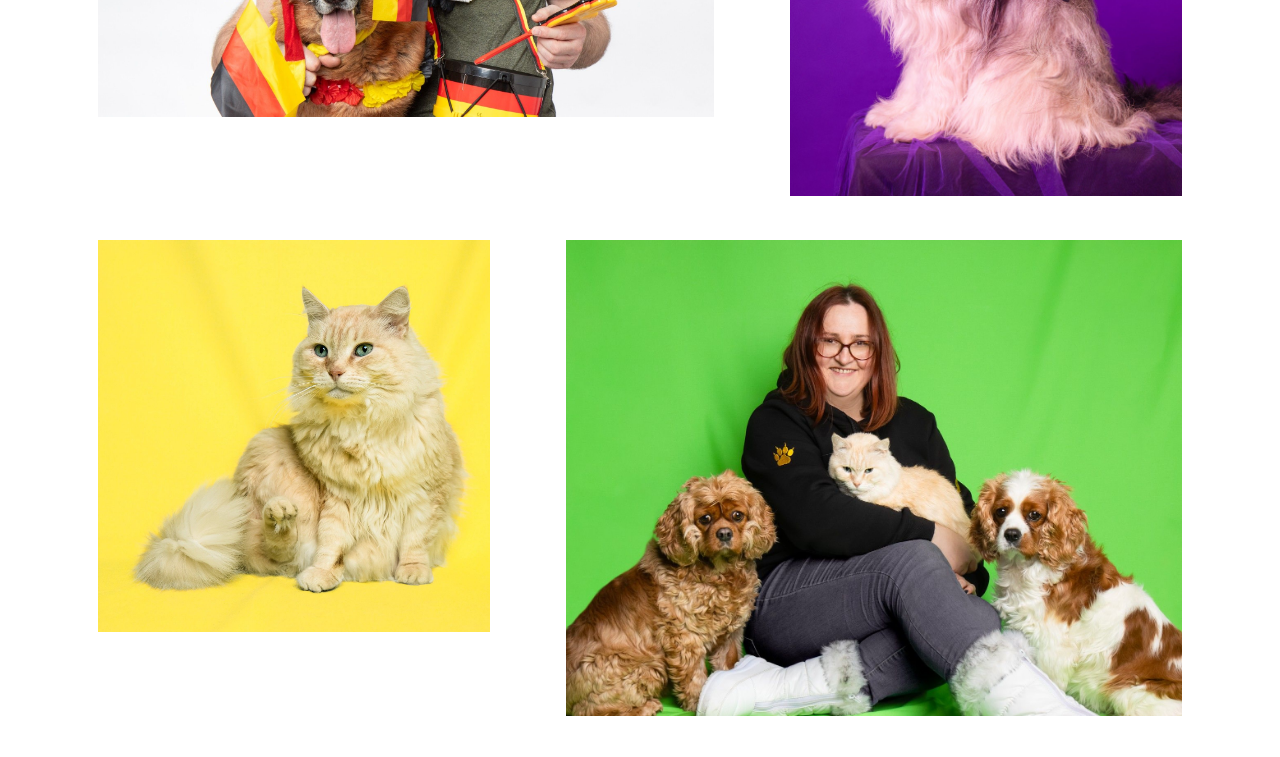
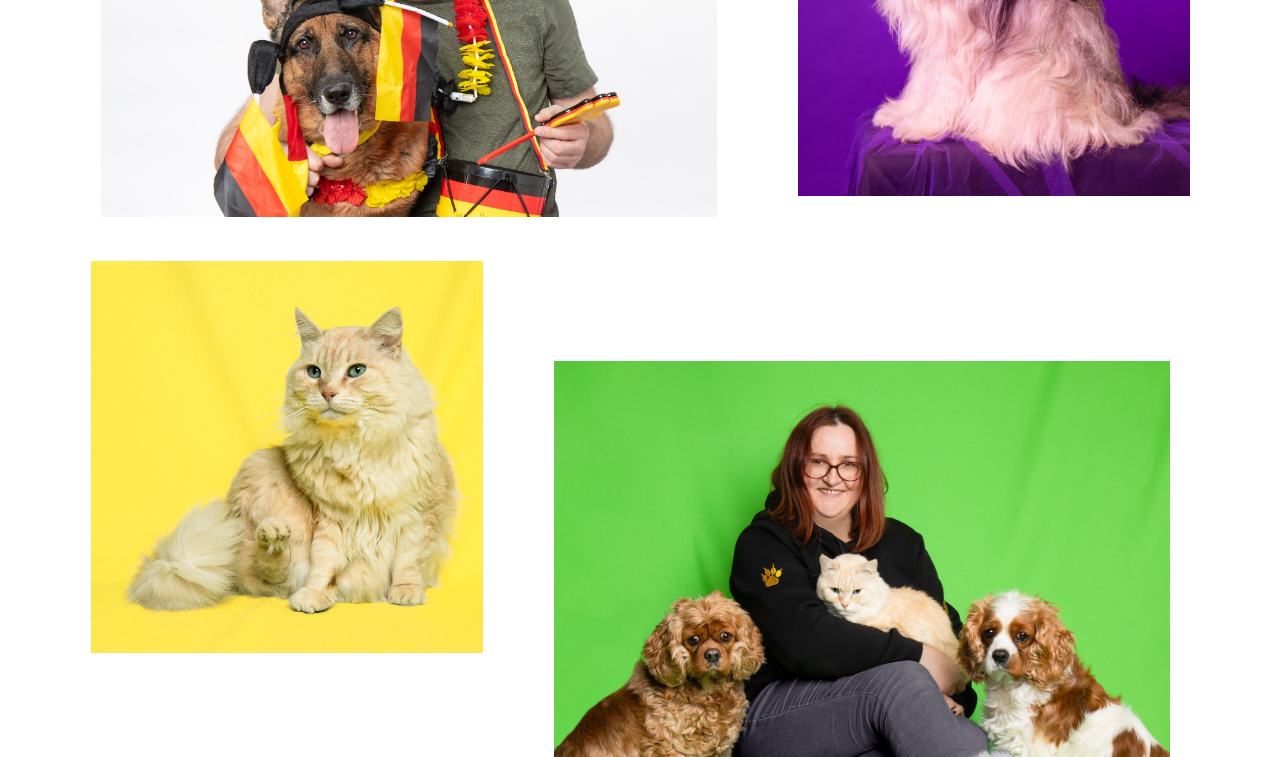
Before and after one commit to NataliItaly/focuz-tierfotografie, a plain HTML site: page portfolio.html in a window 1280 px wide. Shown: the part 597-1354 px from the top of the page. Drawn offline with Linux system fonts and the light colour scheme.

Commit message:
feeat: update different blocks

```diff
--- a/components/portfolio/portfolio.css
+++ b/components/portfolio/portfolio.css
@@ -25,6 +25,10 @@
 .portfolio .portfolio__card:nth-child(1),
 .portfolio .portfolio__card:nth-child(n + 3) {
   width: 55%;
+}
+
+.portfolio .portfolio__card:nth-child(odd) {
+  margin: 100px 20px 0 10px;
 }
 
 .portfolio__hover {
```
